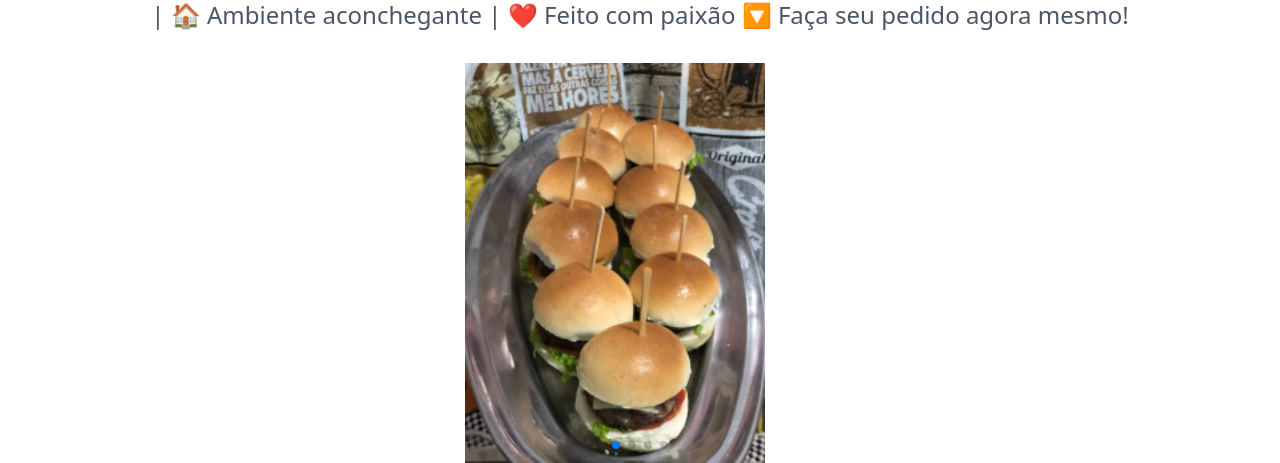
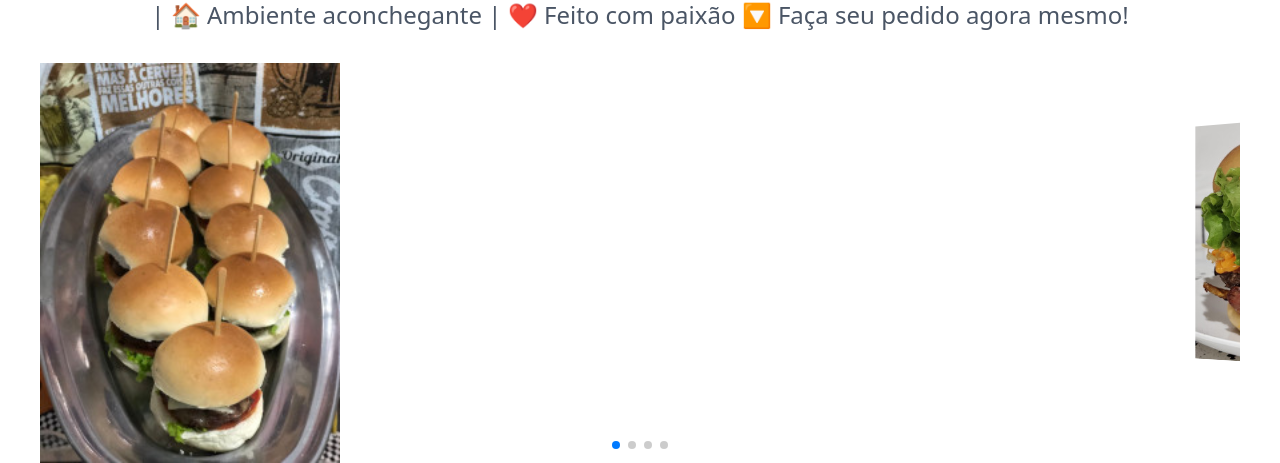
Before and after one commit to Korvo2Tuirow/newpdc, a Next.js app: page / in a window 1280 px wide. Shown: the part 1081-1544 px from the top of the page. Built offline with nearby package versions, Linux system fonts and the light colour scheme.

Commit message:
teste css

```diff
--- a/app/globals.css
+++ b/app/globals.css
@@ -1,9 +1,12 @@
 @import "tailwindcss";
 
 .swiper {
-  width: 350px;
+  width: 1200px;
   padding-top: 50px;
   padding-bottom: 50px;
+  display: flex;
+  justify-content: center;
+  align-items: center;
 }
 
 .swiper-slide {
```
